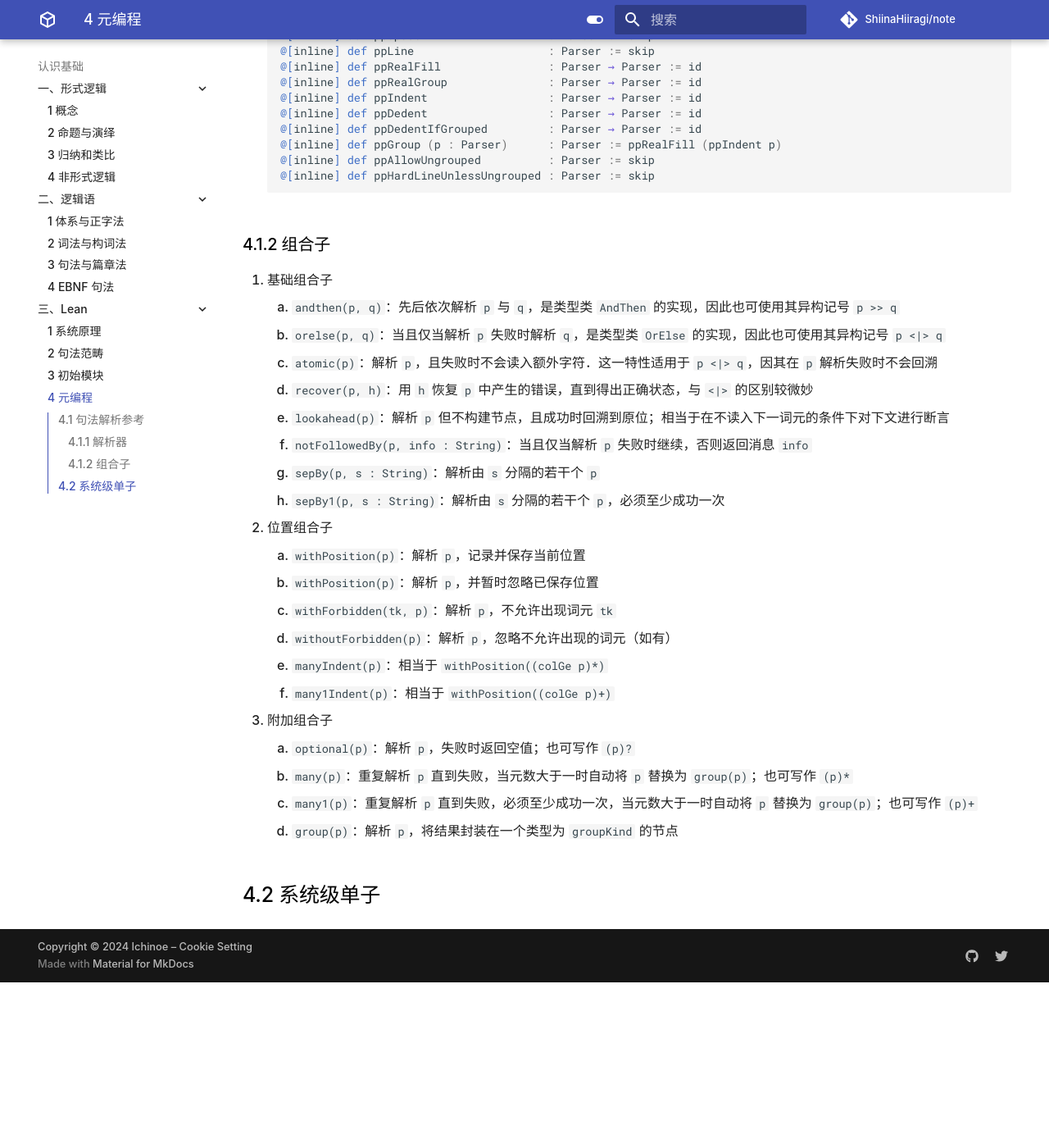
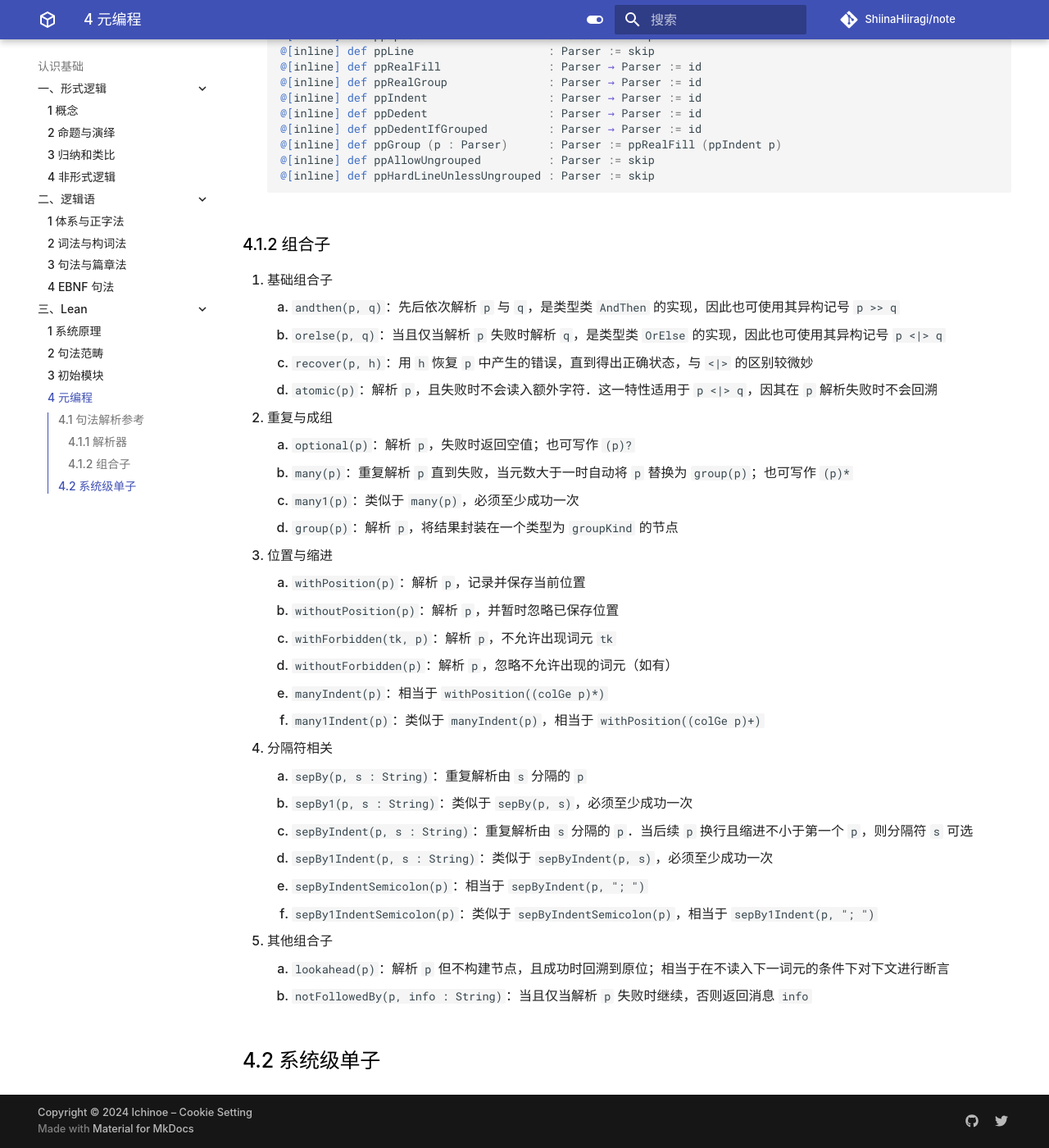
Before and after one commit to ShiinaHiiragi/note, an MkDocs documentation site: the page built from docs/cogn/lean/meta.md, in a window 1280 px wide and 1400 px high, scrolled down 1449 px. Shown: the whole window at 82% size. Built offline with MkDocs 1.6.1 and Material for MkDocs 9.7.7, drawn with Linux system fonts in a browser that asks for light colours; comment, search, counter and statistics services are not loaded; before the commit the page ends 2647 px from its top, so only the background shows below that.

Commit message:
refresh combinator

```diff
--- a/docs/cogn/lean/meta.md
+++ b/docs/cogn/lean/meta.md
@@ -65,23 +65,29 @@
 1. 基础组合子
     1. `andthen(p, q)`：先后依次解析 `p` 与 `q`，是类型类 `AndThen` 的实现，因此也可使用其异构记号 `p >> q`
     2. `orelse(p, q)`：当且仅当解析 `p` 失败时解析 `q`，是类型类 `OrElse` 的实现，因此也可使用其异构记号 `p <|> q`
-    3. `atomic(p)`：解析 `p`，且失败时不会读入额外字符．这一特性适用于 `p <|> q`，因其在 `p` 解析失败时不会回溯
-    4. `recover(p, h)`：用 `h` 恢复 `p` 中产生的错误，直到得出正确状态，与 `<|>` 的区别较微妙
-    5. `lookahead(p)`：解析 `p` 但不构建节点，且成功时回溯到原位；相当于在不读入下一词元的条件下对下文进行断言
-    6. `notFollowedBy(p, info : String)`：当且仅当解析 `p` 失败时继续，否则返回消息 `info`
-    7. `sepBy(p, s : String)`：解析由 `s` 分隔的若干个 `p`
-    8. `sepBy1(p, s : String)`：解析由 `s` 分隔的若干个 `p`，必须至少成功一次
-2. 位置组合子
+    3. `recover(p, h)`：用 `h` 恢复 `p` 中产生的错误，直到得出正确状态，与 `<|>` 的区别较微妙
+    4. `atomic(p)`：解析 `p`，且失败时不会读入额外字符．这一特性适用于 `p <|> q`，因其在 `p` 解析失败时不会回溯
+2. 重复与成组
+    1. `optional(p)`：解析 `p`，失败时返回空值；也可写作 `(p)?`
+    2. `many(p)`：重复解析 `p` 直到失败，当元数大于一时自动将 `p` 替换为 `group(p)`；也可写作 `(p)*`
+    3. `many1(p)`：类似于 `many(p)`，必须至少成功一次
+    4. `group(p)`：解析 `p`，将结果封装在一个类型为 `groupKind` 的节点
+3. 位置与缩进
     1. `withPosition(p)`：解析 `p`，记录并保存当前位置
-    2. `withPosition(p)`：解析 `p`，并暂时忽略已保存位置
+    2. `withoutPosition(p)`：解析 `p`，并暂时忽略已保存位置
     3. `withForbidden(tk, p)`：解析 `p`，不允许出现词元 `tk`
     4. `withoutForbidden(p)`：解析 `p`，忽略不允许出现的词元（如有）
     5. `manyIndent(p)`：相当于 `withPosition((colGe p)*)`
-    6. `many1Indent(p)`：相当于 `withPosition((colGe p)+)`
-3. 附加组合子
-    1. `optional(p)`：解析 `p`，失败时返回空值；也可写作 `(p)?`
-    2. `many(p)`：重复解析 `p` 直到失败，当元数大于一时自动将 `p` 替换为 `group(p)`；也可写作 `(p)*`
-    3. `many1(p)`：重复解析 `p` 直到失败，必须至少成功一次，当元数大于一时自动将 `p` 替换为 `group(p)`；也可写作 `(p)+`
-    4. `group(p)`：解析 `p`，将结果封装在一个类型为 `groupKind` 的节点
+    6. `many1Indent(p)`：类似于 `manyIndent(p)`，相当于 `withPosition((colGe p)+)`
+4. 分隔符相关
+    1. `sepBy(p, s : String)`：重复解析由 `s` 分隔的 `p`
+    2. `sepBy1(p, s : String)`：类似于 `sepBy(p, s)`，必须至少成功一次
+    3. `sepByIndent(p, s : String)`：重复解析由 `s` 分隔的 `p`．当后续 `p` 换行且缩进不小于第一个 `p`，则分隔符 `s` 可选
+    4. `sepBy1Indent(p, s : String)`：类似于 `sepByIndent(p, s)`，必须至少成功一次
+    5. `sepByIndentSemicolon(p)`：相当于 `sepByIndent(p, "; ")`
+    6. `sepBy1IndentSemicolon(p)`：类似于 `sepByIndentSemicolon(p)`，相当于 `sepBy1Indent(p, "; ")`
+5. 其他组合子
+    1. `lookahead(p)`：解析 `p` 但不构建节点，且成功时回溯到原位；相当于在不读入下一词元的条件下对下文进行断言
+    2. `notFollowedBy(p, info : String)`：当且仅当解析 `p` 失败时继续，否则返回消息 `info`
 
 ## 4.2 系统级单子
```
